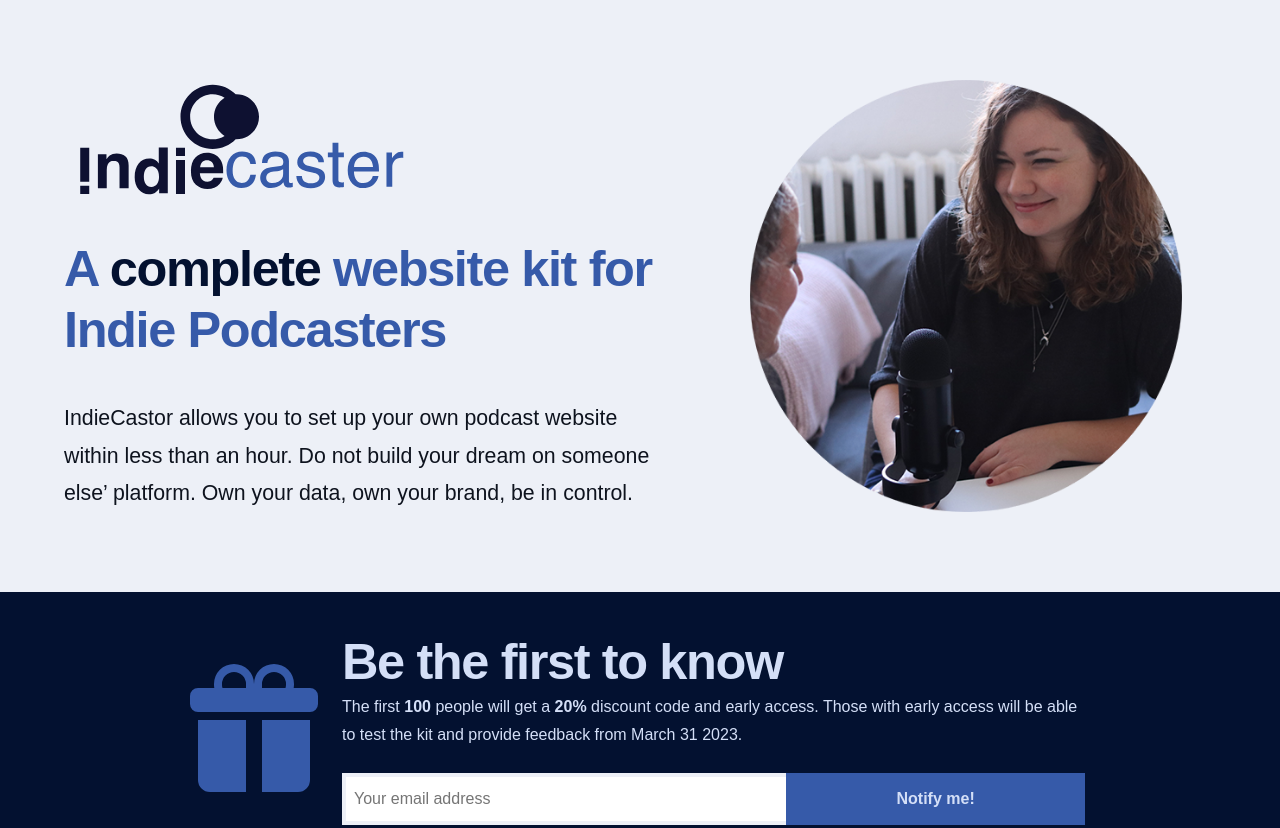
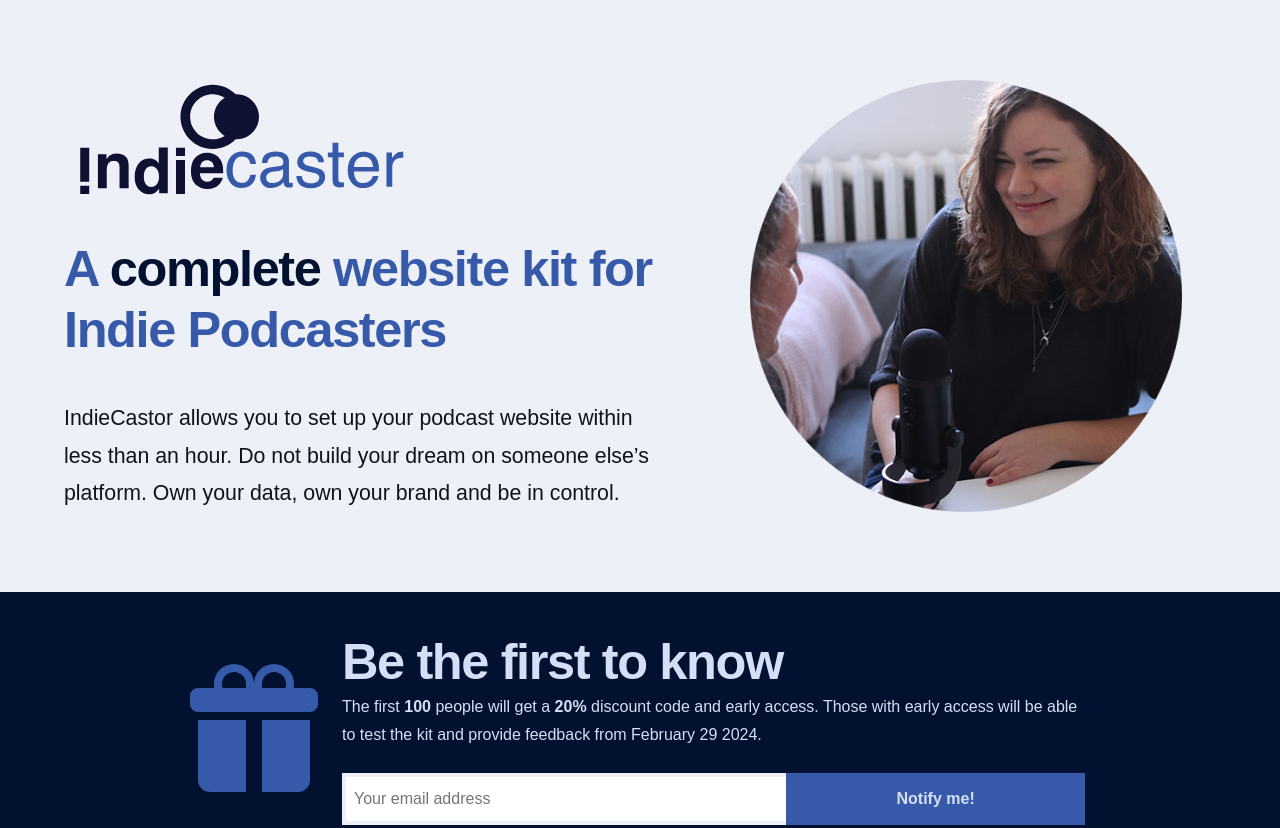
Before and after one commit to mechanical-ink/indiecaster-website, a plain HTML site: page index.html in a window 1280 px wide. Shown: the top 828 px of the page. Drawn offline with Linux system fonts and the light colour scheme.

Commit message:
Update index.html

```diff
--- a/index.html
+++ b/index.html
@@ -85,9 +85,9 @@
           Podcasters
         </h2>
         <p class="lead">
-          IndieCastor allows you to set up your own podcast website within less
-          than an hour. Do not build your dream on someone else’ platform. Own
-          your data, own your brand, be in control.
+          IndieCastor allows you to set up your podcast website within less
+          than an hour. Do not build your dream on someone else’s platform. Own
+          your data, own your brand and be in control.
         </p>
       </div>
     </header>
@@ -99,7 +99,7 @@
             <p>
               The first <b>100</b> people will get a <b>20%</b> discount code
               and early access. Those with early access will be able to test the
-              kit and provide feedback from March 31 2023.
+              kit and provide feedback from February 29 2024.
             </p>
             <form
               class="notify-form"
```
